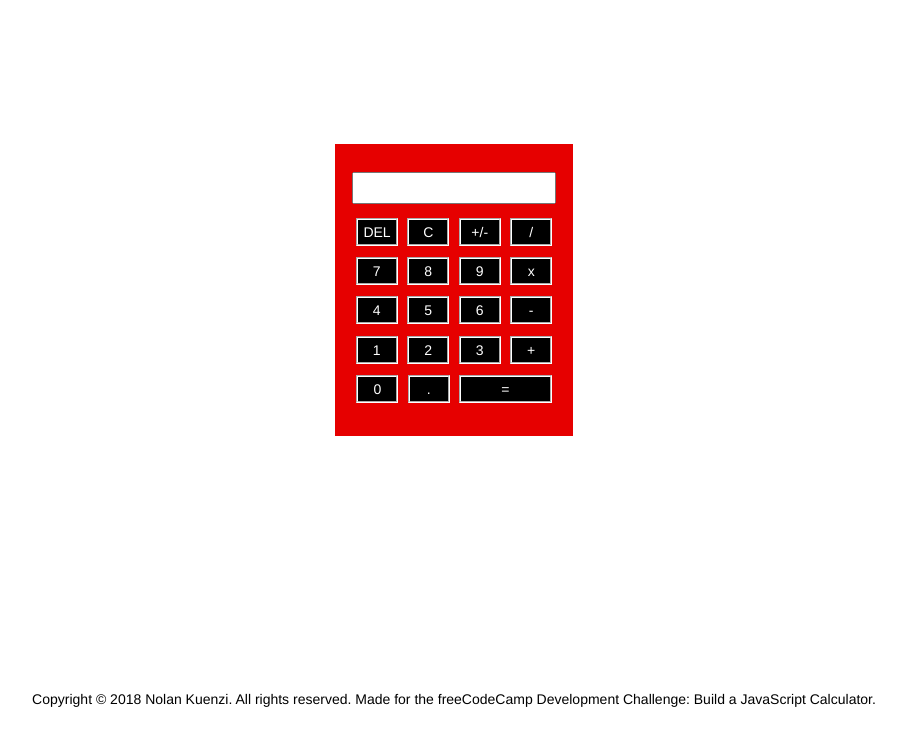
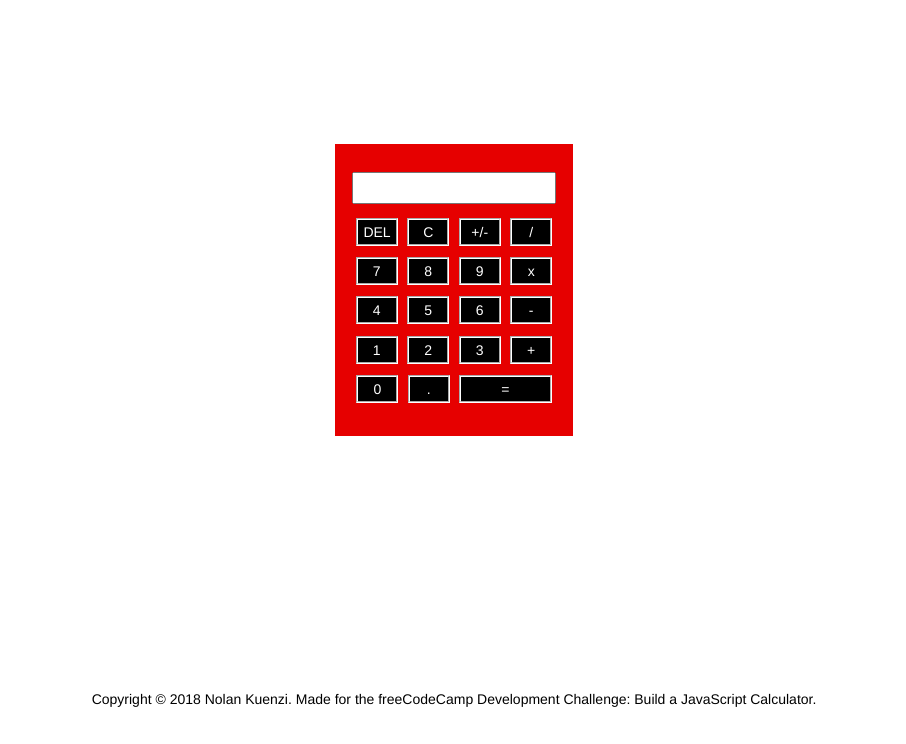
Before and after one commit to NolanKuenzi/basicCalculator, a plain HTML site: page index.html in a window 1280 px wide. Shown: the part 56-800 px from the top of the page, without its empty margins (186-1092 px from the left). Drawn offline with nearby package versions, Linux system fonts and the light colour scheme.

Commit message:
Copyright update

```diff
--- a/index.html
+++ b/index.html
@@ -55,7 +55,7 @@
 		<div>
 			<nav class="navbar navbar-custon navbar-fixed-bottom" id="navBarBottom">
     			<span>
-    				Copyright © 2018 Nolan Kuenzi. All rights reserved. Made for the freeCodeCamp Development Challenge: Build a JavaScript Calculator.
+    				Copyright © 2018 Nolan Kuenzi. Made for the freeCodeCamp Development Challenge: Build a JavaScript Calculator.
 				</span>
 			</nav>
 		</div>
```
